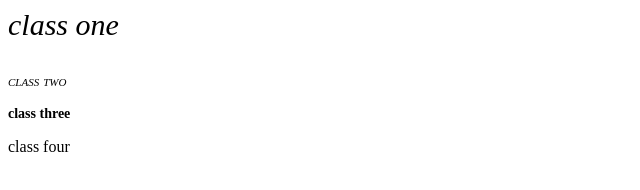
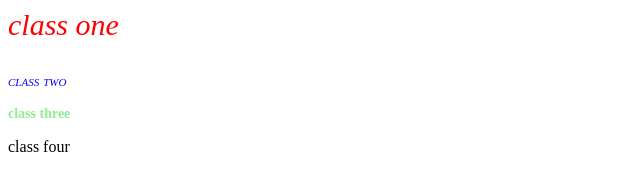
Before and after one commit to AlexRod08-pumpkin/CSS-Font-Style, a plain HTML site: page index.html in a window 1280 px wide. Shown: the whole page, without its empty margins (0-640 px from the left). Drawn offline with Linux system fonts and the light colour scheme.

Commit message:
Update style.css

```diff
--- a/style.css
+++ b/style.css
@@ -1,16 +1,19 @@
 .class1{
 font-style: italic;
 font-size: 30px;
+ color: red;
 
 }
 
 .class2{
 font-style: oblique;
 font-variant: small-caps;
+ color: blue;
 }
 
 .class3{
 font-style:  normal;
  font-weight: bold;
 font-size: 14px;
+ color: lightgreen;
 }
```
